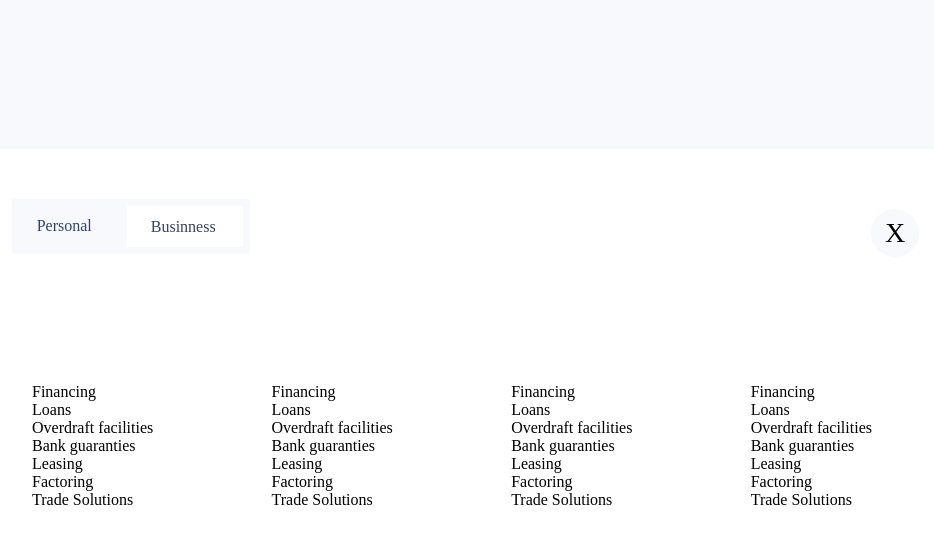
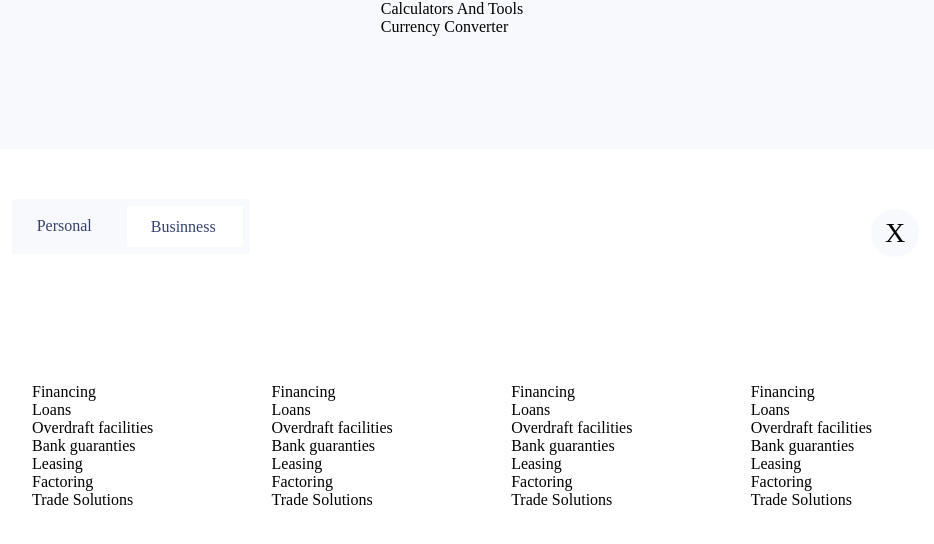
Before and after one commit to bahadirsofuoglu/design-to-code, a website: page project-4/src/index.html in a window 1280 px wide. Shown: the whole page, without its empty margins (188-1122 px from the left). Drawn offline with Linux system fonts and the light colour scheme; files that its build step writes are made by us from their sources.

Commit message:
footer html created

```diff
--- a/project-4/src/index.html
+++ b/project-4/src/index.html
@@ -8,7 +8,7 @@
 </head>
 
 <body>
-  <div class="container">
+
   <div class="menu-card">
     <div class="select-item-card">
       <div class="personel-item">Personal</div>
@@ -136,6 +136,13 @@
       </div>
     </div>
   </div>
+  <div class="footer-cards">
+    <div>Calculators And Tools</div>
+    <div class="currency-item">
+      <div class="sub-header"></div>
+      <p>Currency Converter</p>
+    </div>
+  </div>
   </div>
 
   <script src="js/app.min.js"></script>
--- a/project-4/src/scss/main.scss
+++ b/project-4/src/scss/main.scss
@@ -103,4 +103,9 @@ body {
     right: 92px;
     top: 234px;
   }
+  /*   .footer-cards {
+    width: 1154px;
+    height: 235px;
+    background: lime;
+  } */
 }
```
Also changed, not shown: project-4/dist/index.html. Lines whose indentation alone changed are shown as unchanged.
